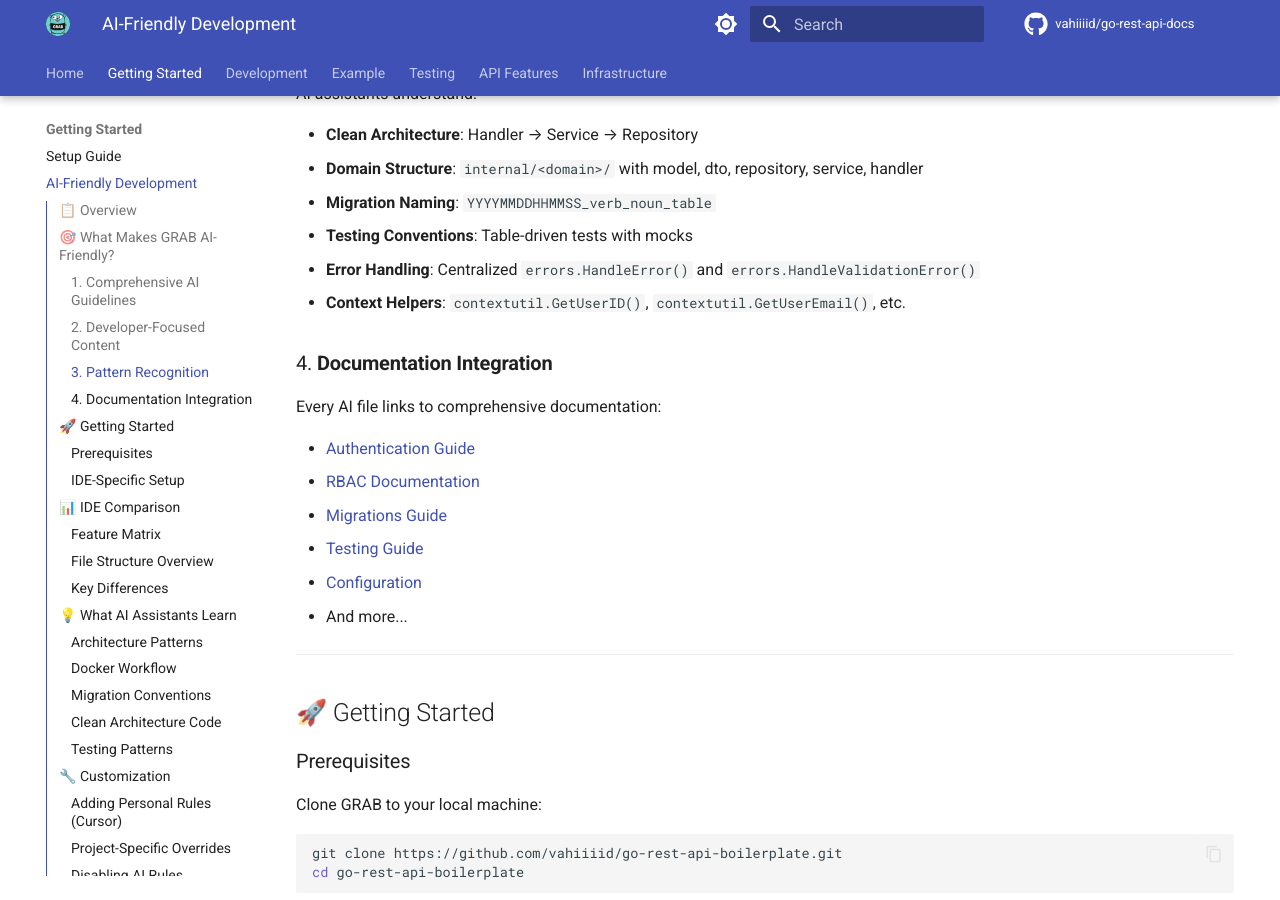
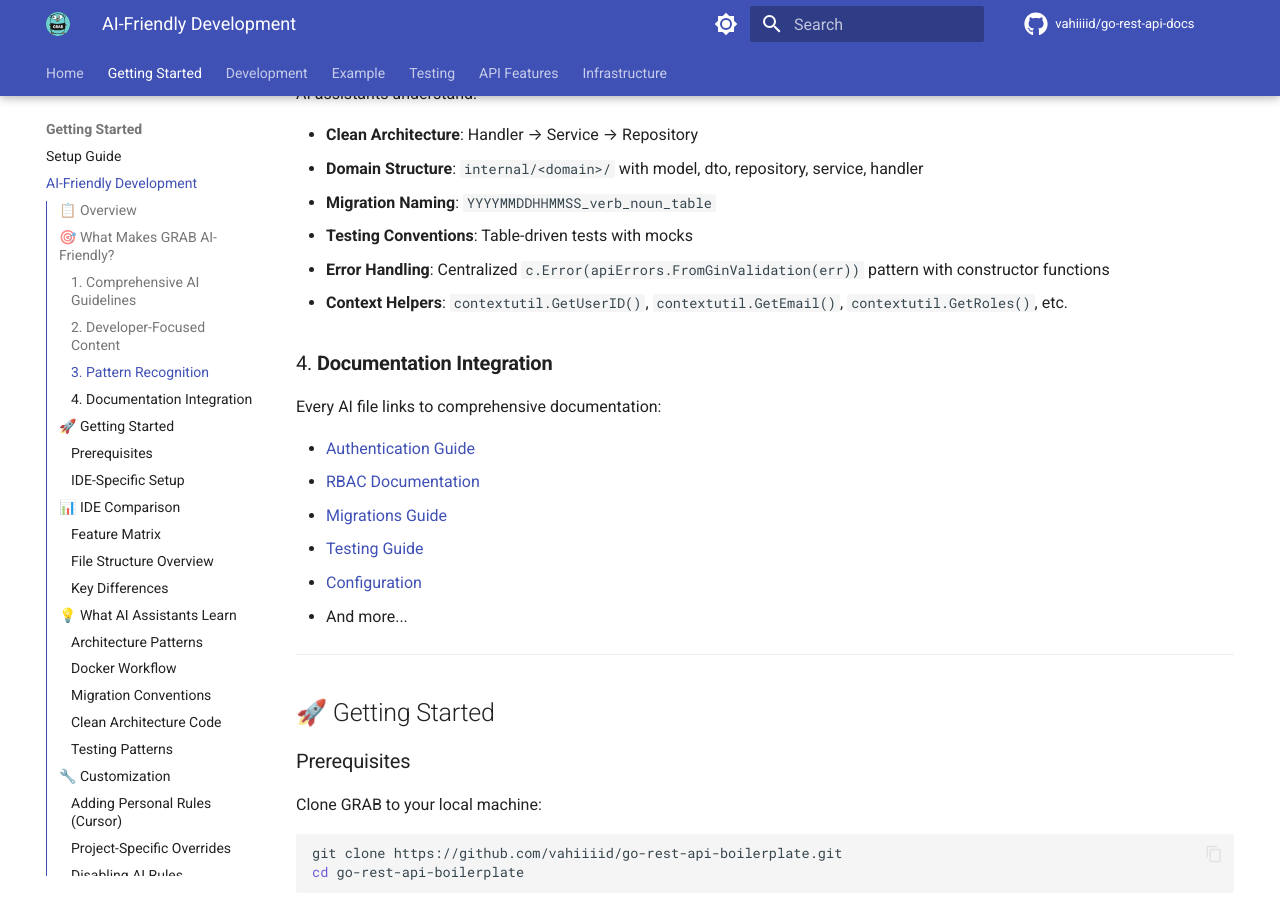
Before and after one commit to vahiiiid/go-rest-api-docs, an MkDocs documentation site: the page built from docs/AI_FRIENDLY.md, in a window 1280 px wide and 900 px high, scrolled down 1465 px. Built offline with MkDocs 1.6.1 and Material for MkDocs 9.7.7, drawn with Linux system fonts in a browser that asks for light colours; comment, search, counter and statistics services are not loaded; the version menu is left out.

Commit message:
fix: correct API references in AI_FRIENDLY.md
- Fix context helper functions: GetUserEmail() → GetEmail(), add GetRoles()
- Fix error handling description to match actual implementation
- Align with main repo PR #102 fixes

Related to go-rest-api-boilerplate PR #102

```diff
--- a/docs/AI_FRIENDLY.md
+++ b/docs/AI_FRIENDLY.md
@@ -52,8 +52,8 @@ AI assistants understand:
 - **Domain Structure**: `internal/<domain>/` with model, dto, repository, service, handler
 - **Migration Naming**: `YYYYMMDDHHMMSS_verb_noun_table`
 - **Testing Conventions**: Table-driven tests with mocks
-- **Error Handling**: Centralized `errors.HandleError()` and `errors.HandleValidationError()`
-- **Context Helpers**: `contextutil.GetUserID()`, `contextutil.GetUserEmail()`, etc.
+- **Error Handling**: Centralized `c.Error(apiErrors.FromGinValidation(err))` pattern with constructor functions
+- **Context Helpers**: `contextutil.GetUserID()`, `contextutil.GetEmail()`, `contextutil.GetRoles()`, etc.
 
 ### 4. **Documentation Integration**
 
```
